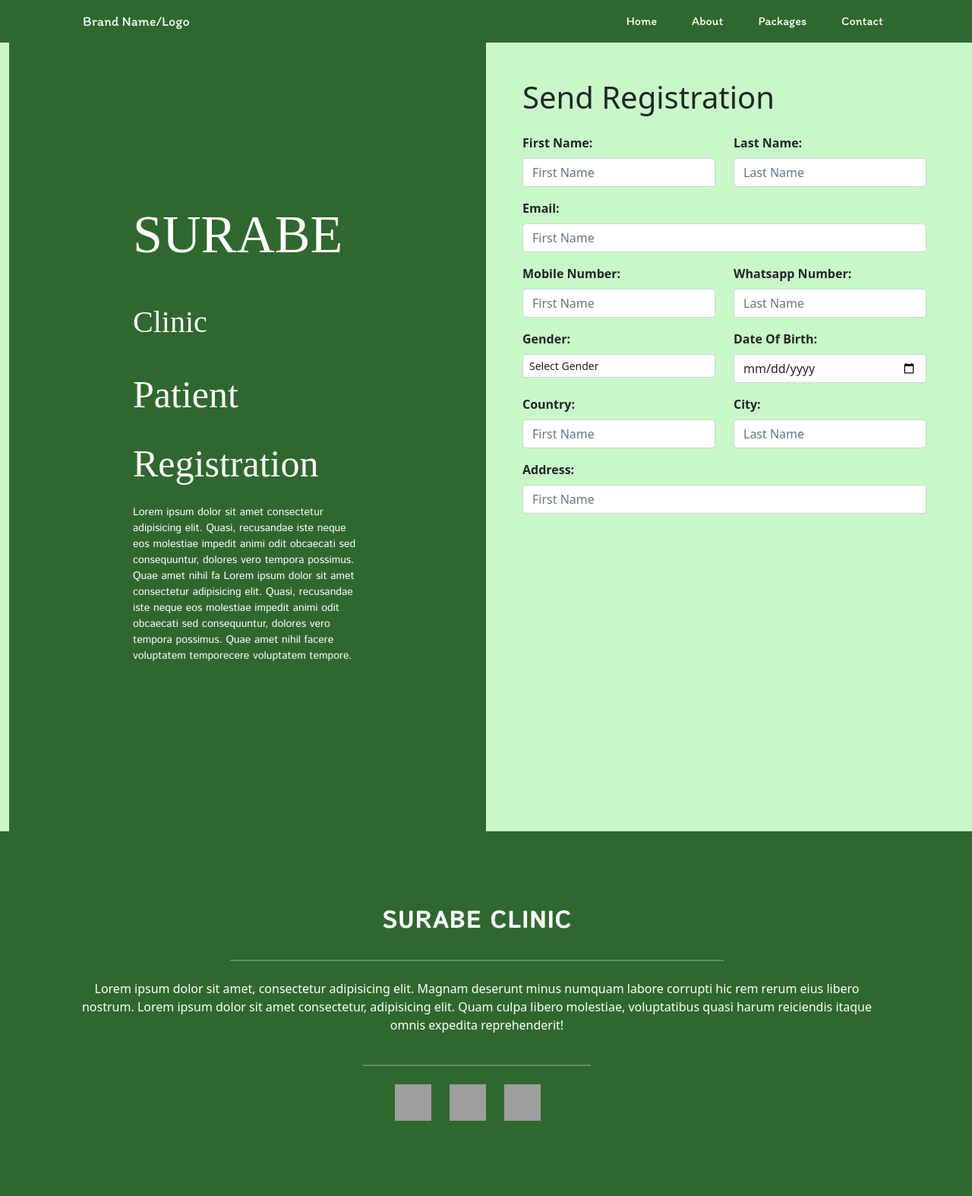
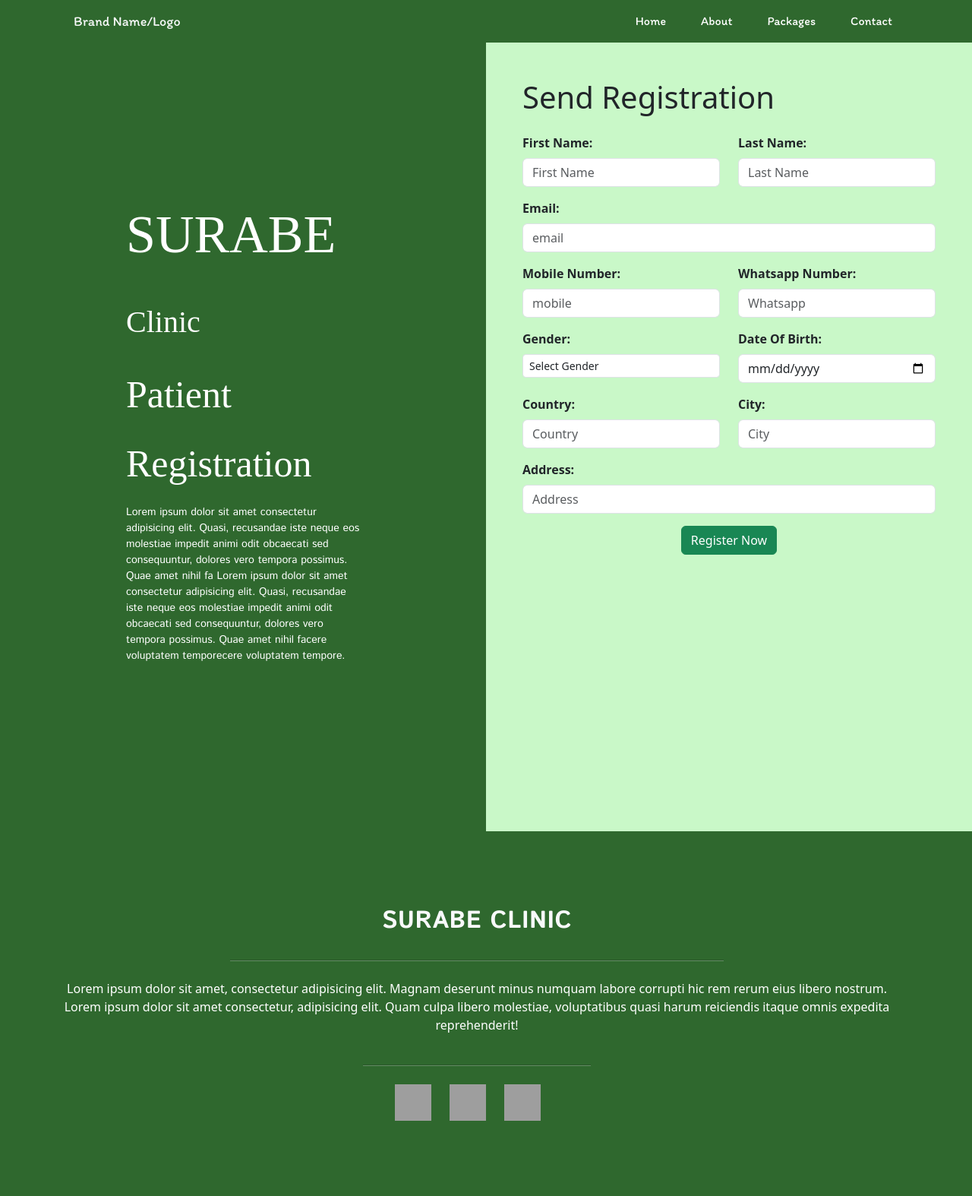
Before and after one commit to Affinity-Developer-Team/surabe_web, a PHP site: page /registrations.php in a window 1280 px wide. Shown: the whole page at 76% size. Run offline with PHP 8.4, Linux system fonts and the light colour scheme; some web fonts are replaced; grey boxes are pictures that could not be loaded.

Commit message:
registration edited

```diff
--- a/registrations.php
+++ b/registrations.php
@@ -99,17 +99,17 @@
             <div class="row">
               <div class="col-12">
                 <label class="form-label fw-bold mt-3">Email:</label>
-                <input type="text" class="form-control" id="email" placeholder="First Name">
+                <input type="text" class="form-control" id="email" placeholder="email">
               </div>
             </div>
             <div class="row">
               <div class="col-lg-6">
                 <label class="form-label fw-bold mt-3">Mobile Number:</label>
-                <input type="text" class="form-control" id="mobile" placeholder="First Name">
+                <input type="text" class="form-control" id="mobile" placeholder="mobile">
               </div>
               <div class="col-lg-6">
                 <label class="form-label fw-bold mt-3">Whatsapp Number:</label>
-                <input type="text" class="form-control" id="whatsapp" placeholder="Last Name">
+                <input type="text" class="form-control" id="whatsapp" placeholder="Whatsapp">
               </div>
             </div>
             <div class="row">
@@ -123,31 +123,63 @@
               </div>
               <div class="col-lg-6">
                 <label class="form-label fw-bold mt-3">Date Of Birth:</label>
-                <input type="date" class="form-control" id="dob" placeholder="Last Name">
+                <input type="date" class="form-control" id="dob">
               </div>
             </div>
             <div class="row">
               <div class="col-lg-6">
                 <label class="form-label fw-bold mt-3">Country:</label>
-                <input type="text" class="form-control" id="country" placeholder="First Name">
+                <input type="text" class="form-control" id="country" placeholder="Country">
               </div>
               <div class="col-lg-6">
                 <label class="form-label fw-bold mt-3">City:</label>
-                <input type="text" class="form-control" id="city" placeholder="Last Name">
+                <input type="text" class="form-control" id="city" placeholder="City">
               </div>
             </div>
             <div class="row">
               <div class="col-12">
                 <label class="form-label fw-bold mt-3">Address:</label>
-                <input type="text" class="form-control" id="address" placeholder="First Name">
+                <input type="text" class="form-control" id="address" placeholder="Address">
               </div>
+            </div>
+            <div class=" d-flex justify-content-center">
+              <button class="btn btn-success mt-3">Register Now</button>
             </div>
           </div>
         </section>
       </div>
     </div>
   </div>
-  <?php include "footer.php"; ?>
+  <div class="container-fluid" style="background-color: #2f682e;">
+        <div class="container">
+            <div class="content row d-flex align-content-center" style="height: 60vh; width: 100%">
+                <h2 class="text-light text-center fthadder">SURABE CLINIC</h2>
+                <div class="d-flex justify-content-center">
+                    <hr class="mt-4 mb-4" style="width: 650px; height: 2px; background-color: rgb(255, 255, 255);">
+
+                </div>
+
+                <p class="text-center" style="color: rgb(255, 255, 255);">
+                    Lorem ipsum dolor sit amet, consectetur adipisicing elit. Magnam
+                    deserunt minus numquam labore corrupti hic rem rerum eius libero
+                    nostrum. Lorem ipsum dolor sit amet consectetur, adipisicing elit.
+                    Quam culpa libero molestiae, voluptatibus quasi harum reiciendis
+                    itaque omnis expedita reprehenderit!
+                </p>
+                <div class="d-flex justify-content-center">
+                    <hr class="mt-4 mb-4" style="width: 300px; height: 2px; background-color: rgb(255, 255, 255);">
+
+                </div>
+                <div class="d-flex justify-content-center">
+                    <img class="me-4" width="48" height="48" src="https://img.icons8.com/color/48/facebook-new.png" alt="facebook-new"/>
+                    <img class="me-4" width="48" height="48" src="https://img.icons8.com/color/48/whatsapp--v1.png" alt="whatsapp--v1"/>
+                    <img class="me-4" width="48" height="48" src="https://img.icons8.com/fluency/48/instagram-new.png" alt="instagram-new"/>
+
+                </div>
+
+            </div>
+        </div>
+    </div>
   <script>
     window.addEventListener('load', function() {
       var loadingAnimation = document.getElementById('barcontainer');
```
